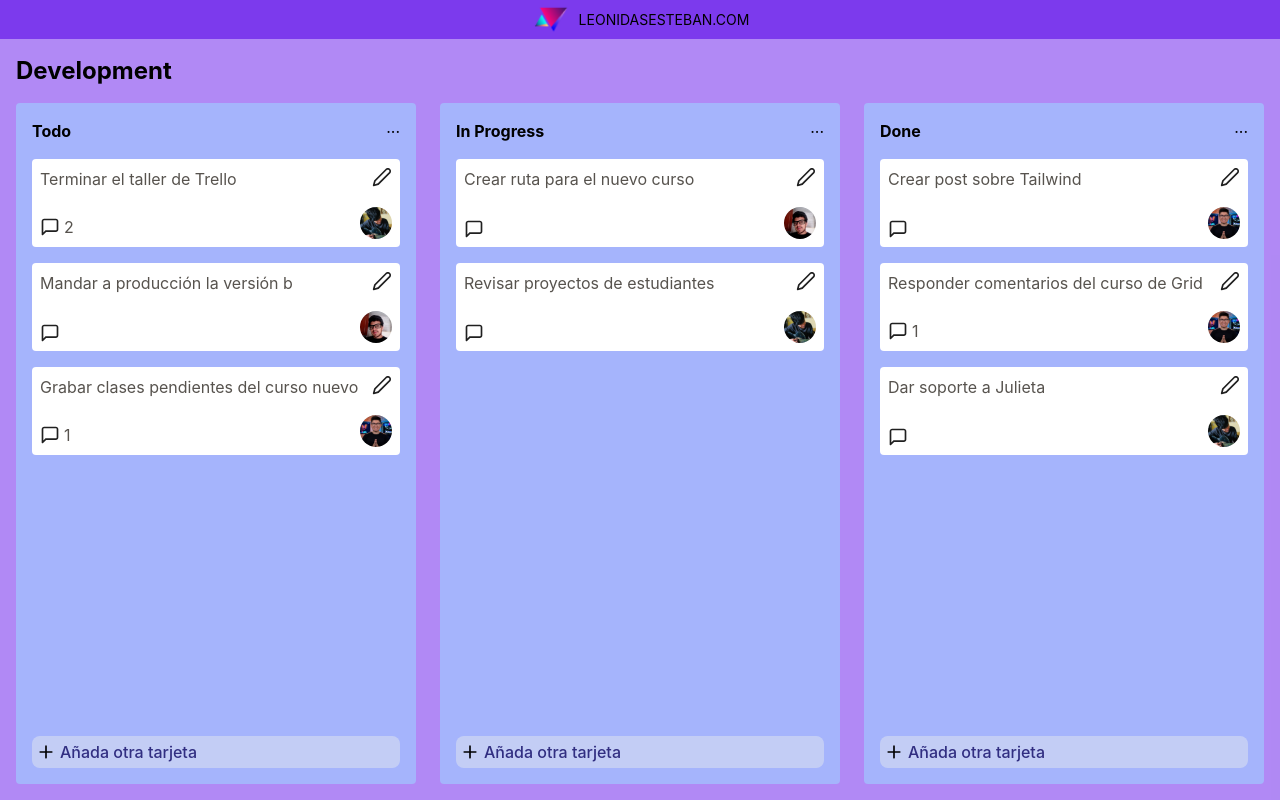
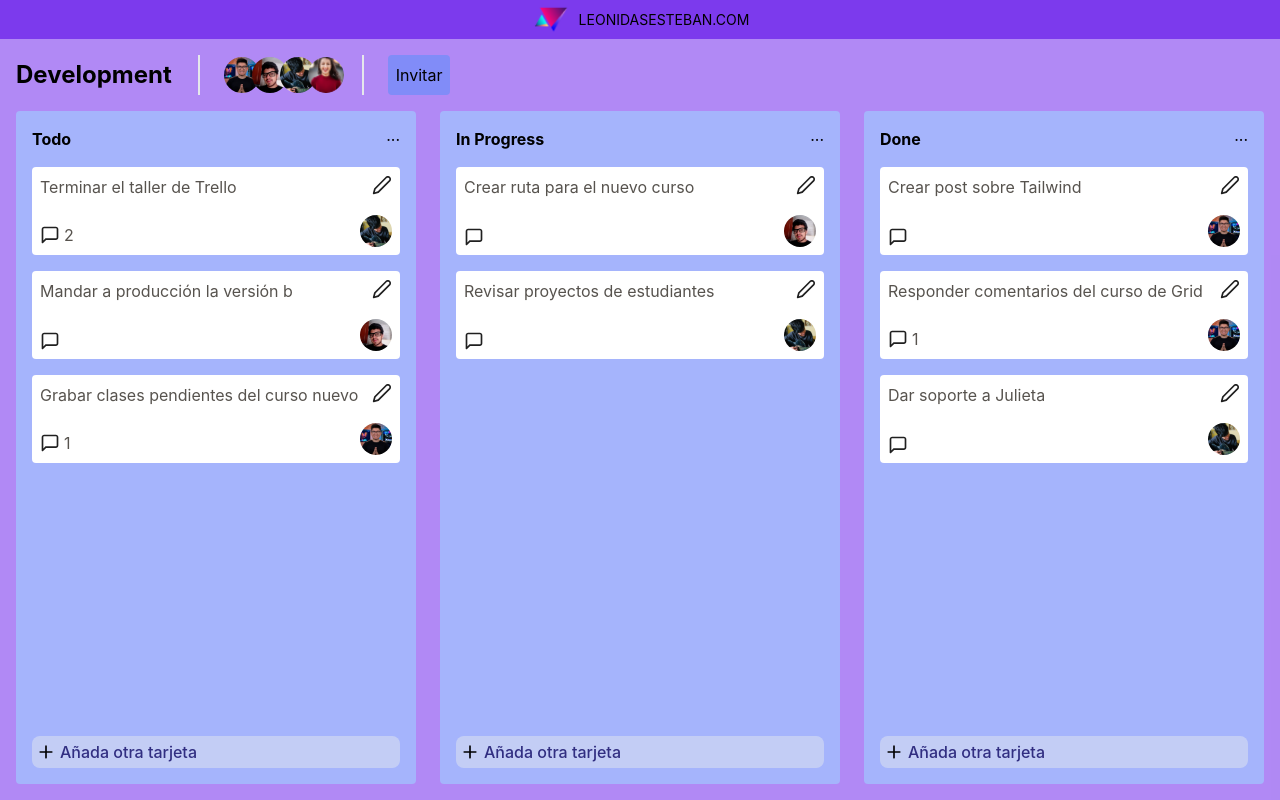
Before and after one commit to iJCode1/trello_clone, a Next.js app: page / in a window 1280 px wide. Built offline with nearby package versions, Linux system fonts and the light colour scheme.

Commit message:
fix: adding styles in board component

```diff
--- a/components/board.js
+++ b/components/board.js
@@ -2,6 +2,7 @@ import List from "./list"
 import Card from "./card"
 import { useState } from 'react';
 import { todoList, inProgressList, doneList } from './data'
+import Image from "next/image";
 
 function Board({ setModal, setDetails }) {
 
@@ -29,8 +30,17 @@ function Board({ setModal, setDetails }) {
 
   return (
     <div className="flex flex-col flex-1 p-4 bg-white/40">
-      <div className="mb-4">
+      <div className="flex items-center gap-6 mb-4">
         <h1 className="text-2xl font-bold">Development</h1>
+        <span className="w-1 h-10 border-r-2"></span>
+        <div className="flex">
+          <Image className="self-center -mr-2 rounded-full" src="/photo-1.png" width="36" height="36" alt=""/>
+          <Image className="self-center -mr-2 rounded-full" src="/photo-2.png" width="36" height="36" alt=""/>
+          <Image className="self-center -mr-2 rounded-full" src="/photo-3.png" width="36" height="36" alt=""/>
+          <Image className="self-center -mr-2 rounded-full" src="/photo-4.png" width="36" height="36" alt=""/>
+        </div>
+        <span className="w-1 h-10 border-r-2"></span>
+        <button className="p-2 transition-transform bg-indigo-400 rounded cursor-pointer active:scale-90">Invitar</button>
       </div>
       <main className="flex flex-1 gap-6">
         <List title="Todo" id="todoList" handleDrop={handleDrop} listOfList={listOfList} setListOfList={setListOfList}>
```
